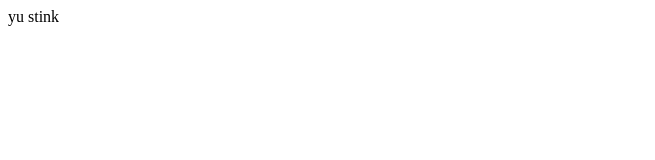
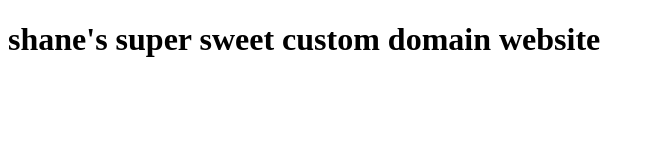
Before and after one commit to ashanevs/test-github-pages, a plain HTML site: page index.html in a window 1280 px wide. Shown: the whole page, without its empty margins (0-655 px from the left). Drawn offline with Linux system fonts and the light colour scheme.

Commit message:
Change text again.

```diff
--- a/index.html
+++ b/index.html
@@ -7,6 +7,6 @@
     <script src="index.js" defer></script>
   </head>
   <body>
-    yu stink
+    <h1>shane's super sweet custom domain website</h1>
   </body>
 </html>
```
